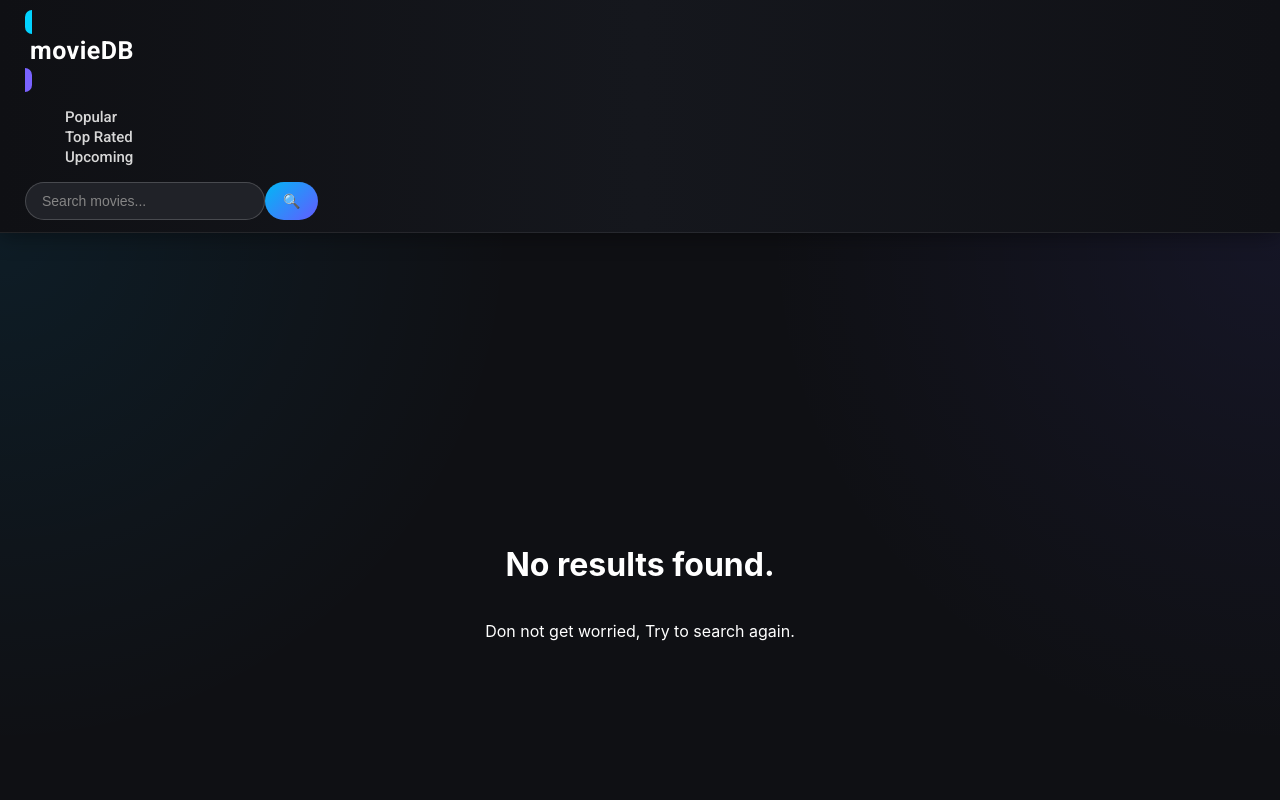
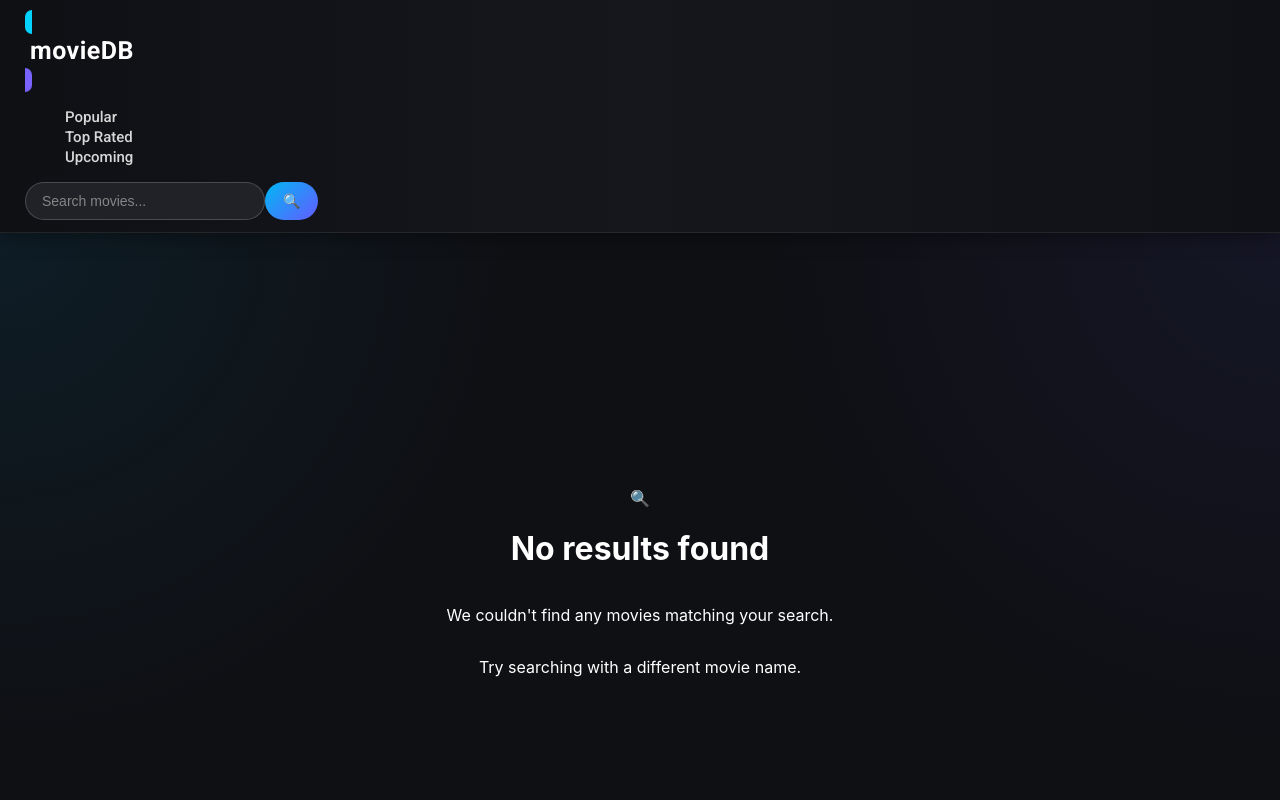
Before and after one commit to SoloDarkNet/Enhancement-of-Movie-Database-App, a React (Create React App) app: page /search in a window 1280 px wide. Shown: the top 800 px of the page. Built offline with nearby package versions, Linux system fonts and the light colour scheme; a web font is replaced by a local one.

Commit message:
Improve SearchQuery component UI and logic
Updated the empty view and loading view for better user experience. Enhanced the movie list rendering and adjusted the pagination display.

```diff
--- a/src/components/SearchQuery/index.js
+++ b/src/components/SearchQuery/index.js
@@ -11,40 +11,69 @@ import './index.css'
 const SearchQuery = () => {
   const renderEmptyView = () => (
     <div className="empty-view-container">
-      <h1>No results found.</h1>
-      <p>Don not get worried, Try to search again.</p>
+      <div className="empty-icon">🔍</div>
+
+      <h1 className="empty-title">
+        No results found
+      </h1>
+
+      <p className="empty-description">
+        We couldn't find any movies matching your search.
+      </p>
+
+      <p className="empty-hint">
+        Try searching with a different movie name.
+      </p>
+    </div>
+  )
+
+  const renderLoadingView = () => (
+    <div className="loader-container">
+      <Loader
+        type="TailSpin"
+        color="#00c6ff"
+        height={50}
+        width={50}
+      />
+
+      <p className="loading-text">
+        Searching movies...
+      </p>
     </div>
   )
 
   const renderMoviesList = searchResponse => {
-    const {results} = searchResponse
+    const {results = []} = searchResponse
 
     if (!results.length) {
       return renderEmptyView()
     }
+
     return (
-      <ul className="row p-0 ms-0 me-0 mt-3">
+      <ul className="search-movies-list">
         {results.map(movie => (
-          <MovieCard key={movie.id} movieDetails={movie} />
+          <MovieCard
+            key={movie.id}
+            movieDetails={movie}
+          />
         ))}
       </ul>
     )
   }
 
-  const renderLoadingView = () => (
-    <div className="loader-container">
-      <Loader type="TailSpin" color="#032541" />
-    </div>
-  )
-
   const renderSearchResultViews = value => {
-    const {searchResponse, apiStatus} = value
+    const {
+      searchResponse,
+      apiStatus,
+    } = value
 
     switch (apiStatus) {
       case 'IN_PROGRESS':
         return renderLoadingView()
+
       case 'SUCCESS':
         return renderMoviesList(searchResponse)
+
       default:
         return renderEmptyView()
     }
@@ -53,18 +82,25 @@ const SearchQuery = () => {
   return (
     <SearchMoviesContext.Consumer>
       {value => {
-        const {searchResponse, onTriggerSearchingQuery} = value
+        const {
+          searchResponse,
+          onTriggerSearchingQuery,
+        } = value
 
         return (
           <>
             <NavBar />
-            <div className="route-page-body">
+
+            <main className="route-page-body">
               {renderSearchResultViews(value)}
-            </div>
-            <Pagination
-              totalPages={searchResponse.totalPages}
-              apiCallback={onTriggerSearchingQuery}
-            />
+            </main>
+
+            {searchResponse.totalPages > 0 && (
+              <Pagination
+                totalPages={searchResponse.totalPages}
+                apiCallback={onTriggerSearchingQuery}
+              />
+            )}
           </>
         )
       }}
```
